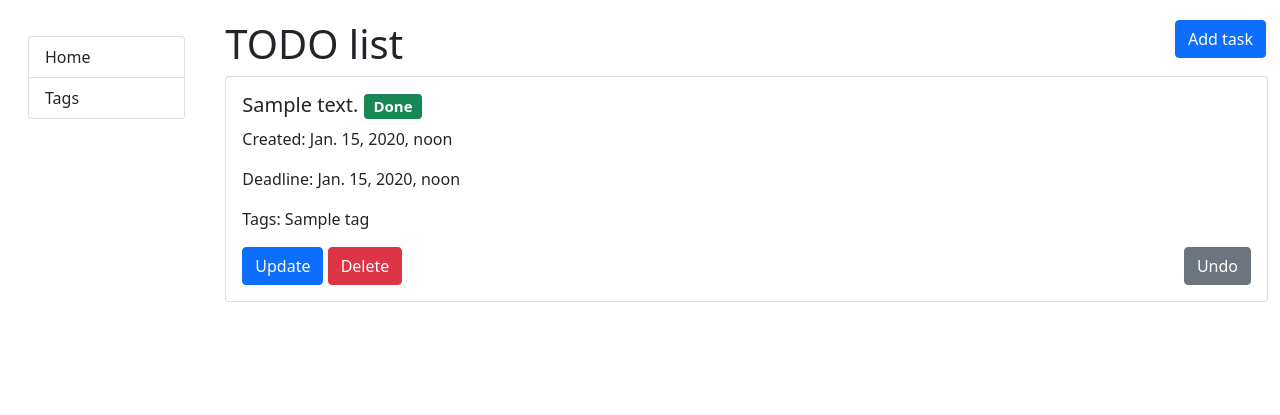
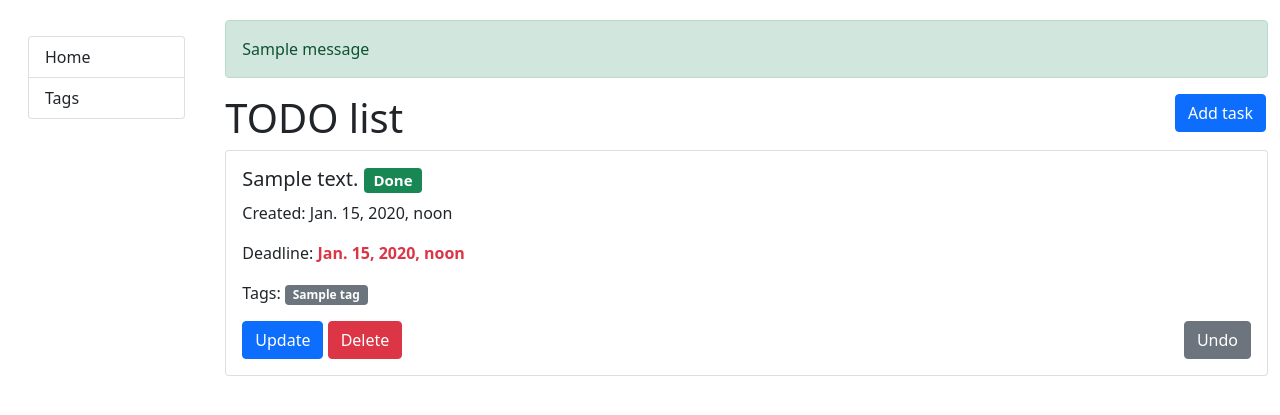
Before and after one commit to Orixara/py-todo-practice, a Django app: page / in a window 1280 px wide. Shown: the top 415 px of the page. Run offline with Django 5.2, Linux system fonts and the light colour scheme; tables that the repository leaves empty hold one stand-in row (values such as "Sample post"); one stand-in notice (Sample message) is shown.

Commit message:
fixed repeated tags, added messages to success creation tasks and tags

```diff
--- a/templates/base.html
+++ b/templates/base.html
@@ -23,6 +23,13 @@
     </div>
 
     <div class="col-sm-10">
+      {% if messages %}
+        {% for message in messages %}
+            <div class="alert alert-{{ message.tags }} alert-dismissible fade show" role="alert">
+                {{ message }}
+            </div>
+        {% endfor %}
+      {% endif %}
 
       {% block content %}{% endblock %}
 
--- a/templates/todo_app/task_list.html
+++ b/templates/todo_app/task_list.html
@@ -21,12 +21,12 @@
 
           <p>Created: {{ task.created_at }}</p>
           {% if task.deadline %}
-            <p>Deadline: {{ task.deadline }}</p>
+            <p>Deadline: <span class="text-danger fw-bold">{{ task.deadline }}</span></p>
           {% endif %}
 
           <p>Tags:
             {% for tag in task.tags.all %}
-              {{ tag.name }}{% if not forloop.last %}, {% endif %}
+              <span class="badge bg-secondary me-1">{{ tag.name }}</span>
             {% endfor %}
           </p>
 
--- a/todo_app/models.py
+++ b/todo_app/models.py
@@ -2,7 +2,7 @@ from django.db import models
 
 
 class Tag(models.Model):
-    name = models.CharField(max_length=63)
+    name = models.CharField(max_length=63, unique=True)
 
     class Meta:
         verbose_name = "Tag"
--- a/todo_app/views.py
+++ b/todo_app/views.py
@@ -1,6 +1,7 @@
 from django.shortcuts import get_object_or_404, redirect
 from django.urls import reverse_lazy
 from django.views import generic
+from django.contrib import messages
 
 from todo_app.forms import TaskForm
 from todo_app.models import Task, Tag
@@ -18,6 +19,10 @@ class TaskCreateView(generic.CreateView):
     model = Task
     form_class = TaskForm
     success_url = reverse_lazy("todo:task-list")
+
+    def form_valid(self, form):
+        messages.success(self.request, 'Task created successfully!')
+        return super().form_valid(form)
 
 
 class TaskUpdateView(generic.UpdateView):
@@ -56,6 +61,10 @@ class TagCreateView(generic.CreateView):
     fields = ["name"]
     success_url = reverse_lazy("todo:tag-list")
 
+    def form_valid(self, form):
+        messages.success(self.request, 'Tag created successfully!')
+        return super().form_valid(form)
+
 
 class TagUpdateView(generic.UpdateView):
     model = Tag
```
Also changed, not shown: todo_app/migrations/0003_alter_tag_name.py (added).
